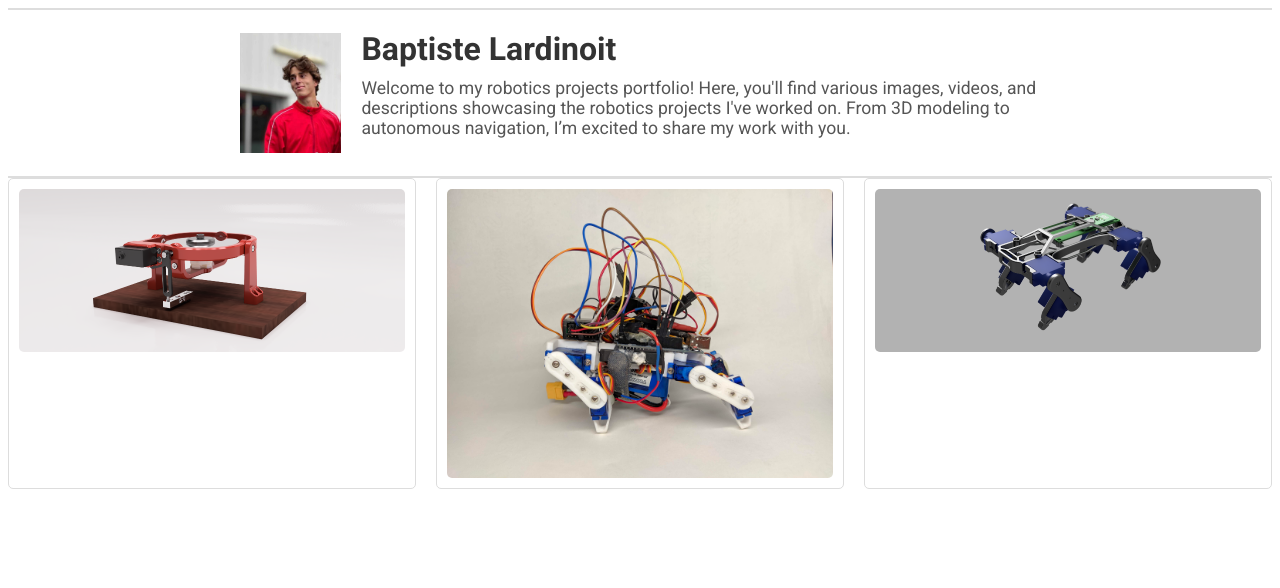
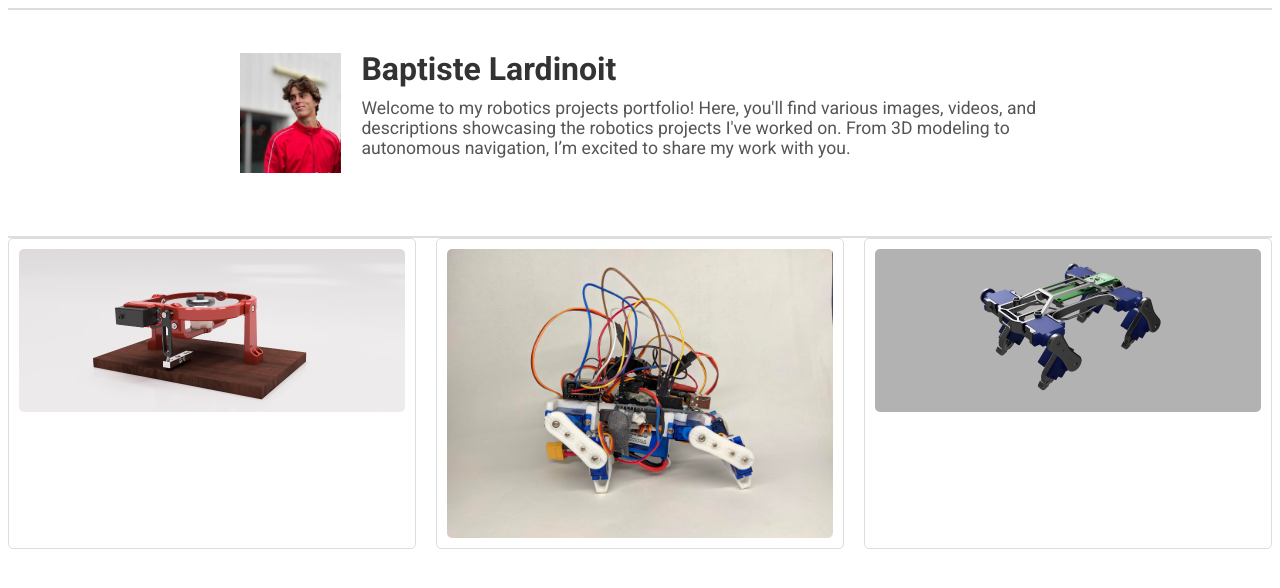
Before and after one commit to BaptisteLardinoit/BaptisteLardinoit.github.io, a Jekyll site: the page built from index.md, in a window 1280 px wide. Shown: the top 588 px of the page. Built offline with Jekyll 4.4.1, drawn with Linux system fonts in a browser that asks for light colours.

Commit message:
Update style.css

```diff
--- a/assets/css/style.css
+++ b/assets/css/style.css
@@ -9,7 +9,7 @@ h1, h2, h3, h4, h5, h6 {
 /* Main Header Styling */
 .main-header {
   /*background-color: #f5f5f5; Light background color for the header */
-  padding: 20px 20px;
+  padding: 40px 20px 60px;
   display: flex;
   justify-content: center;
   border-top: 2px solid #ddd;
```
